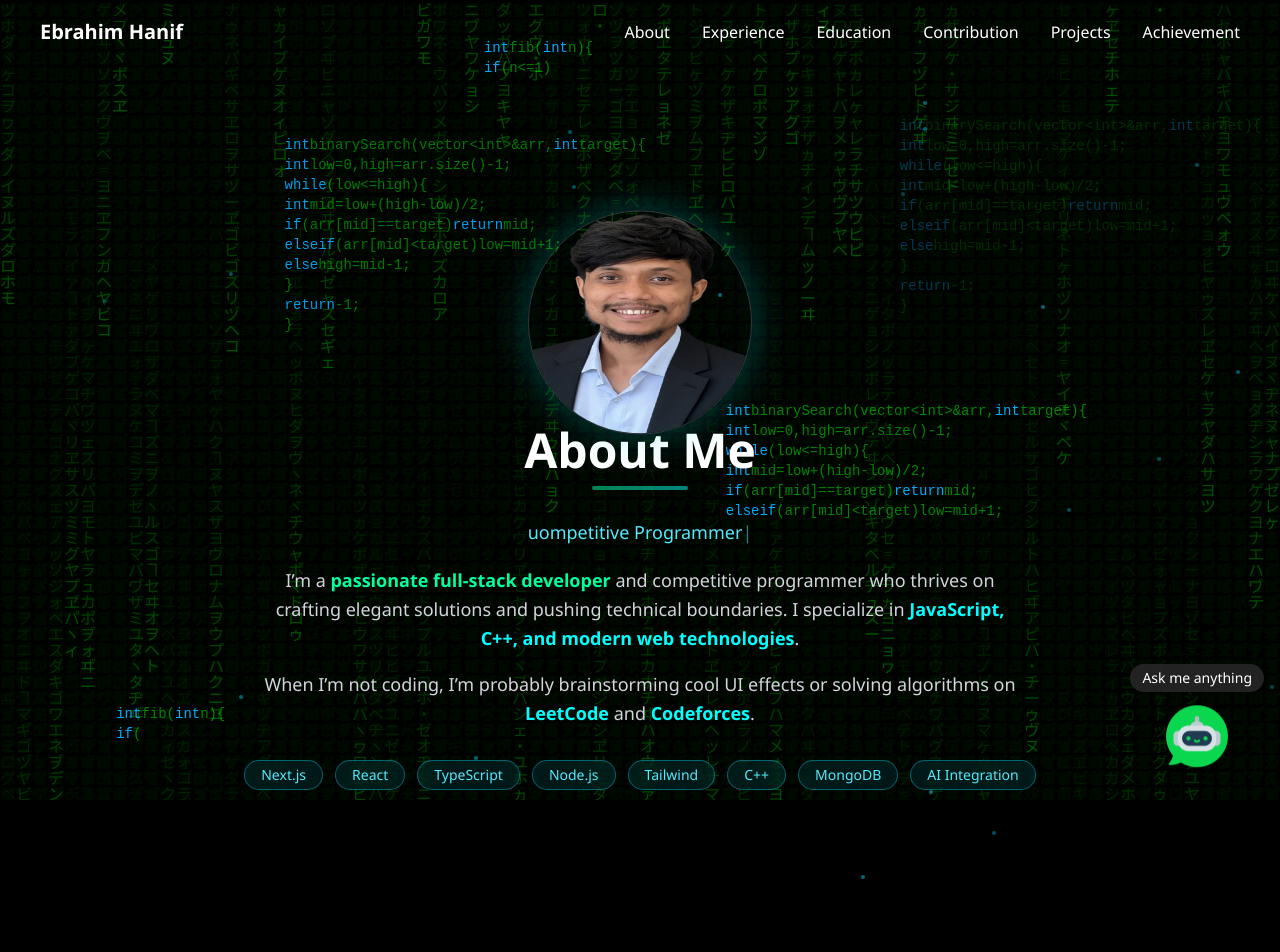
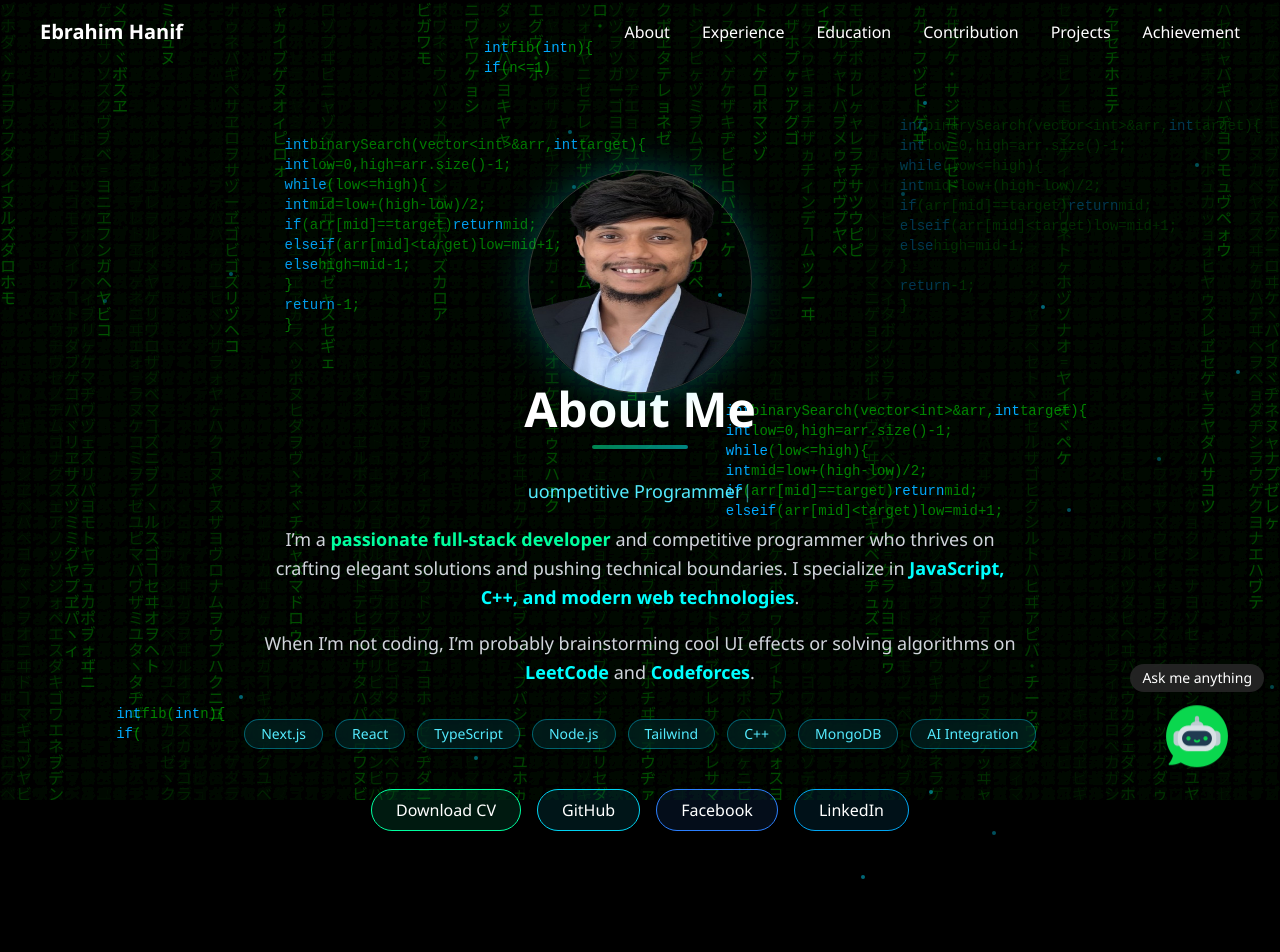
Before and after one commit to Ebrahimhanif12/my-portfolio, a Next.js app: page / in a window 1280 px wide. Shown: the top 952 px of the page. Built offline with nearby package versions, Linux system fonts and the light colour scheme.

Commit message:
about section updated

```diff
--- a/src/components/AboutSection.tsx
+++ b/src/components/AboutSection.tsx
@@ -132,6 +132,45 @@ export default function AboutSection() {
             </span>
           ))}
         </div>
+        {/* ✅ Action Buttons */}
+        <div className="mt-10 flex flex-wrap justify-center gap-4">
+          {/* Download CV */}
+          <a
+            href="/cv.pdf"
+            download
+            className="px-6 py-2 text-sm sm:text-base rounded-full border border-[#00ff9f] text-[#00ff9f] bg-[#00ff9f]/10 hover:bg-[#00ff9f]/20 hover:shadow-[0_0_20px_#00ff9f] transition"
+          >
+            Download CV
+          </a>
+
+          {/* GitHub */}
+          <a
+            href="https://github.com/your-username"
+            target="_blank"
+            className="px-6 py-2 text-sm sm:text-base rounded-full border border-cyan-400 text-cyan-400 bg-cyan-400/10 hover:bg-cyan-400/20 hover:shadow-[0_0_20px_#00ffff] transition"
+          >
+            GitHub
+          </a>
+
+          {/* Facebook */}
+          <a
+            href="https://facebook.com/your-profile"
+            target="_blank"
+            className="px-6 py-2 text-sm sm:text-base rounded-full border border-blue-500 text-blue-500 bg-blue-500/10 hover:bg-blue-500/20 hover:shadow-[0_0_20px_#3b82f6] transition"
+          >
+            Facebook
+          </a>
+
+          {/* LinkedIn */}
+          <a
+            href="https://linkedin.com/in/your-profile"
+            target="_blank"
+            className="px-6 py-2 text-sm sm:text-base rounded-full border border-sky-500 text-sky-500 bg-sky-500/10 hover:bg-sky-500/20 hover:shadow-[0_0_20px_#0ea5e9] transition"
+          >
+            LinkedIn
+          </a>
+        </div>
+
       </motion.div>
     </section>
   );
```
